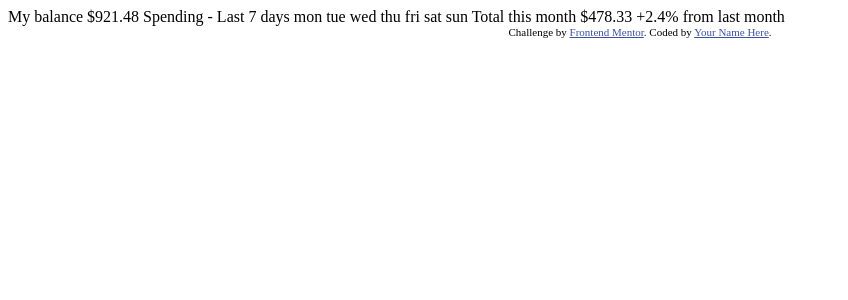
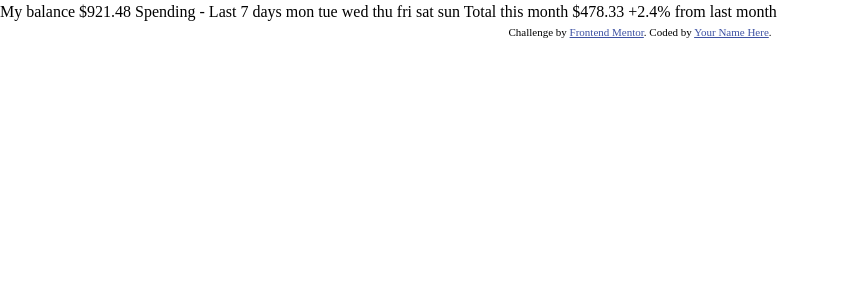
Before and after one commit to pinhob/frontend-mentor-expenses-chart, a Svelte app: page / in a window 1280 px wide. Shown: the top 300 px of the page, without its empty margins (0-848 px from the left). Built offline with nearby package versions, Linux system fonts and the light colour scheme.

Commit message:
chore: add css reset

```diff
--- a/src/app.css
+++ b/src/app.css
@@ -0,0 +1,47 @@
+/* From: https://www.joshwcomeau.com/css/custom-css-reset/ */
+/*
+  1. Use a more-intuitive box-sizing model.
+*/
+*, *::before, *::after {
+  box-sizing: border-box;
+}
+/*
+  2. Remove default margin
+*/
+* {
+  margin: 0;
+}
+/*
+  Typographic tweaks!
+  3. Add accessible line-height
+  4. Improve text rendering
+*/
+body {
+  line-height: 1.5;
+  -webkit-font-smoothing: antialiased;
+}
+/*
+  5. Improve media defaults
+*/
+img, picture, video, canvas, svg {
+  display: block;
+  max-width: 100%;
+}
+/*
+  6. Remove built-in form typography styles
+*/
+input, button, textarea, select {
+  font: inherit;
+}
+/*
+  7. Avoid text overflows
+*/
+p, h1, h2, h3, h4, h5, h6 {
+  overflow-wrap: break-word;
+}
+/*
+  8. Create a root stacking context
+*/
+#root, #__next {
+  isolation: isolate;
+}
```
